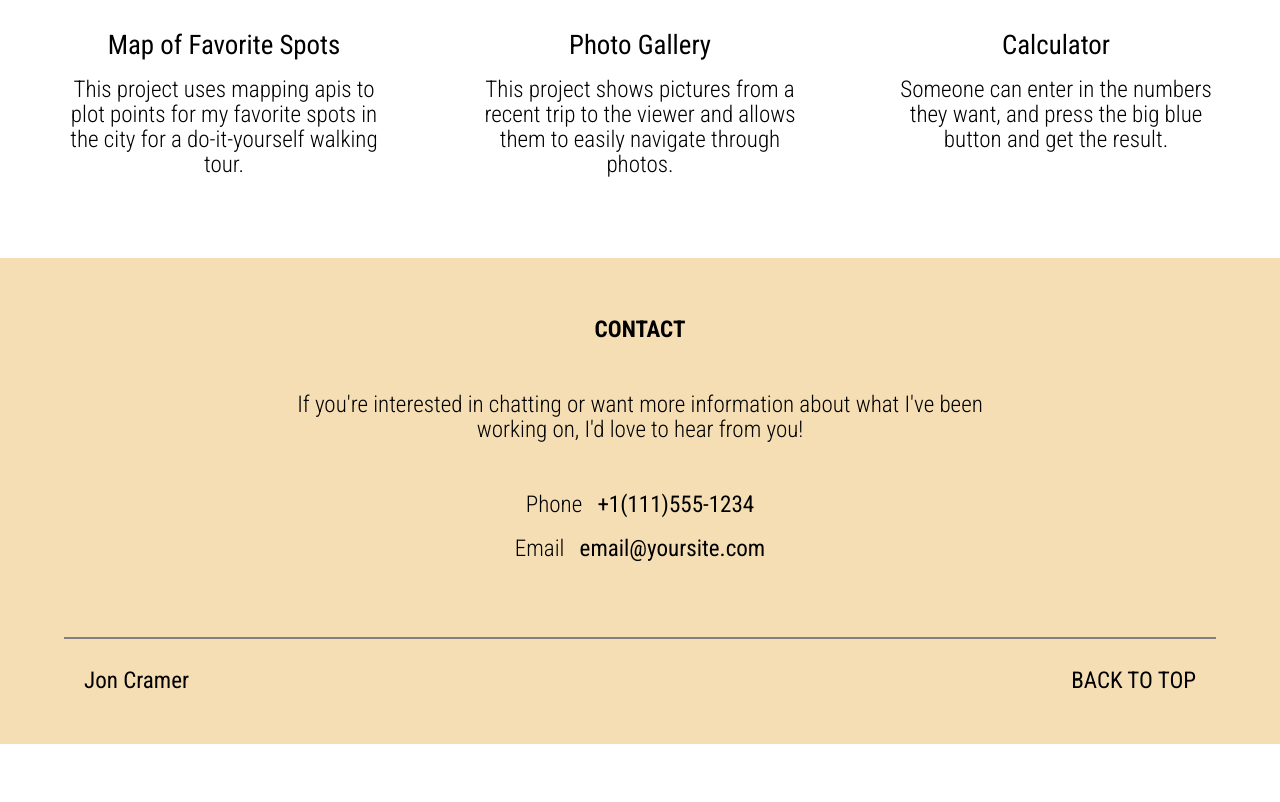
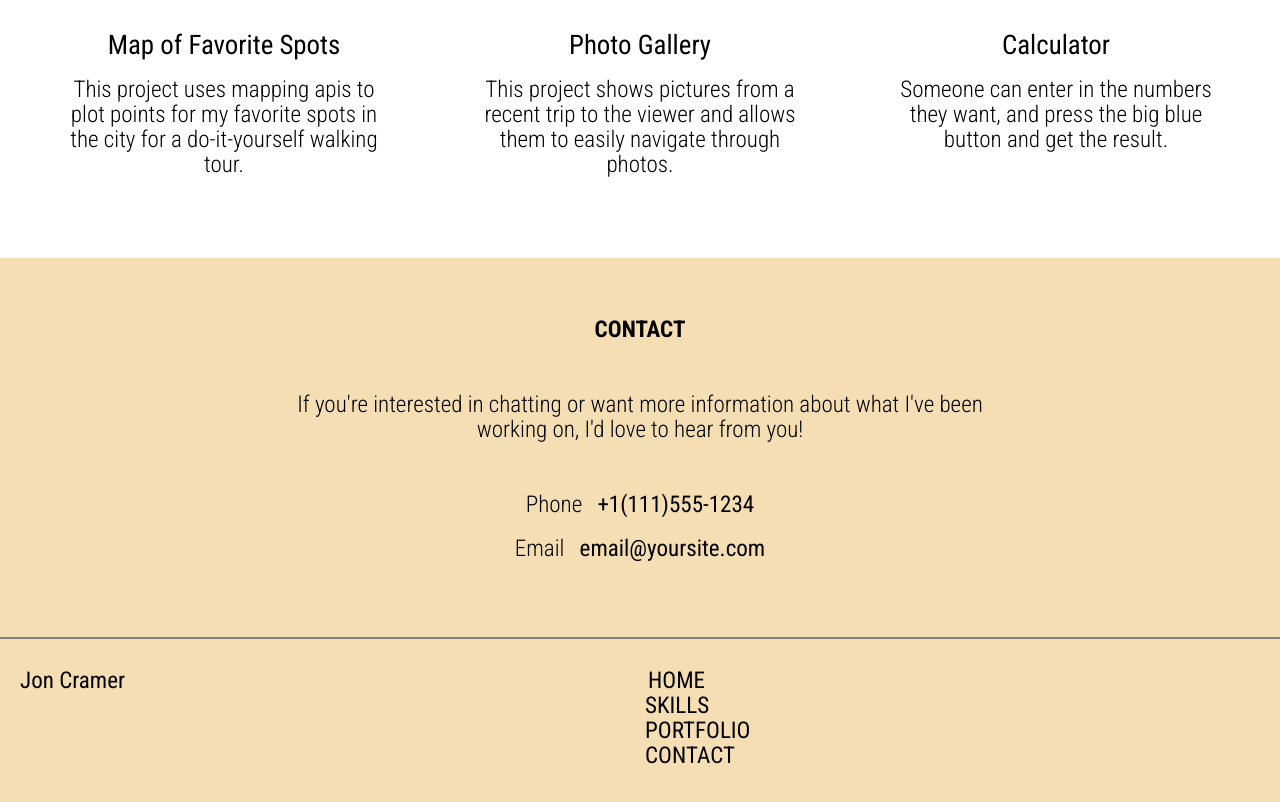
Before and after one commit to jcramer96/Project-2-Mobile-Layout, a plain HTML site: page index.html in a window 1280 px wide. Shown: the part 1456-2258 px from the top of the page. Before the commit the page ends 2200 px from the top, so only its background shows below. Drawn offline with Linux system fonts and the light colour scheme.

Commit message:
adjusting top/bottom navs

```diff
--- a/css/styles.css
+++ b/css/styles.css
@@ -13,7 +13,9 @@ nav{
     width: 100%;
     padding: 10px;
 }
-ul {
+.top-nav,
+.skills-list,
+.bottom-nav {
     text-align: center;
     list-style: none;
 }
@@ -104,21 +106,25 @@ label {
 #phone-link {
     padding-bottom: 20px;
 }
-.foot-container {
+footer {
     display: flex;
     justify-content: space-between;
     margin: auto;
     padding: 30px 0;
     font-weight: 400;
     border-top: 2px solid grey;
-    width: 90%;
+    width: 100vw;
 }
 #footer-name {
     text-align: left;
     padding-left: 20px;
     font-weight: 400;
 }
-#footer-link {
+.bottom-nav {
+    width: 100%;
+}
+.top,
+.full {
     text-align: right;
     padding-right: 20px;
     text-transform: uppercase;
@@ -126,11 +132,14 @@ label {
 h4 a {
     font-weight: 400;
 }
+.full {
+    display: none;
+}
 @media screen and (min-width: 768px) {
     nav {
         padding-top: 40px;
     }
-    ul {
+    .top-nav {
         display: flex;
         flex-direction: row;
         flex-wrap: wrap;
@@ -179,12 +188,21 @@ h4 a {
     .project {
         width: 50%;
     }
-    .foot-container {
+    footer {
         padding-bottom: 50px;
     }
+    .top {
+        display: none;
+    }
+    .full {
+        display: flex;
+        flex-direction: row;
+        flex-wrap: nowrap;
+        max-width: 80px;
+        }
 }
 @media screen and (min-width: 1024px) {
-    ul {
+    .top-nav {
         flex-wrap: nowrap;
         padding-right: 0;
         padding-left: 0;
--- a/index.html
+++ b/index.html
@@ -12,7 +12,7 @@
   <body>
     <header>
         <nav>
-            <ul>
+            <ul class="top-nav">
                 <li><h1>Jon Cramer</h1></li>
                 <li class="main-nav"><a href="#home">Home</a></li>
                 <li class="main-nav"><a href="#portfolio">Portfolio</a></li>
@@ -22,10 +22,10 @@
         </nav>
     </header>
     <main>
-        <section id="home">
+        <div id="home">
             <img src="images/responsive-layout-profile.png" alt="A profile picture for Jon Cramer" class="profile-img">
             <p class="intro">Hi! I'm a front-end developer who loves responsive design and css. I recently finished a degree in front-end web development at Treehouse and am excited to put all my skills to use!</p>
-        </section>
+        </div>
         <section id="skills">
             <h2>Skills</h2>
             <ul class="skills-list">
@@ -83,10 +83,14 @@
             </section>
     </main>
     <footer>
-        <div class="foot-container">
-            <h4 id="footer-name">Jon Cramer</h4>
-            <h4 id="footer-link"><a href="#top">Back to Top</a></h4>
-        </div>
+        <h4 id="footer-name">Jon Cramer</h4>
+        <ul class="bottom-nav">
+            <li class="top"><a href="#top">Back to Top</a></li>
+            <li class="full"><a href="#top">Home</a></li>
+            <li class="full"><a href="#skills">Skills</a></li>
+            <li class="full"><a href="#portfolio">Portfolio</a></li>
+            <li class="full"><a href="#contact">Contact</a></li>
+        </ul>
     </footer>
   </body>
 </html>
```
Also changed, not shown: 1 other file.
